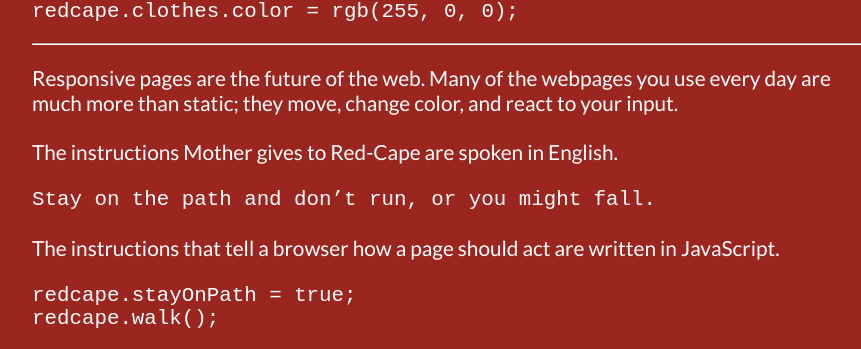
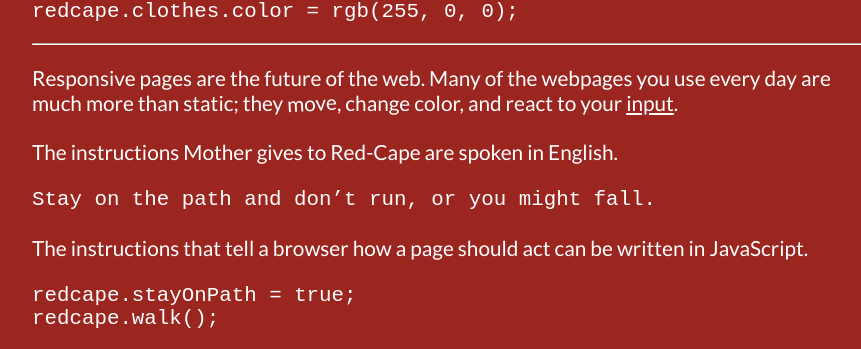
Before and after one commit to solanto/redcape.js, a Jekyll site: the page built from index.md, in a window 1280 px wide. Shown: the part 1044-1393 px from the top of the page, without its empty margins (192-1053 px from the left). Built offline with Jekyll 4.4.1, drawn with Linux system fonts in a browser that asks for light colours; some web fonts are replaced.

Commit message:
finalized welcome page

````diff
--- a/_layouts/welcome.html
+++ b/_layouts/welcome.html
@@ -30,8 +30,7 @@ DEALINGS IN THE SOFTWARE.
 	<meta charset="utf-8">
 
 	<link href="https://fonts.googleapis.com/icon?family=Material+Icons" rel="stylesheet">
-	<link rel="stylesheet" href="css/welcome.css" />
-	<script src="js/welcome.js"></script>
+	<link rel="stylesheet" href="css/welcome.css">
 
 	<body class="bright">
 		<figure class="intro">
@@ -61,4 +60,6 @@ DEALINGS IN THE SOFTWARE.
 			</div>
 		</article>
 	</body>
+
+	<script src="js/welcome.js"></script>
 </html>
--- a/_sass/colors.scss
+++ b/_sass/colors.scss
@@ -1,11 +1,12 @@
-$aubergine: #350C3A;
-$sky:       #0081B5;
-$grass:     #5D9148;
-$cedar:     #C05746;
-$teal:      #003B36;
-$paper:     #F0F1EB;
-$auburn:    #9B2620;
-$pacific:   #16BAC5;
-$cream:     #FFF8E8;
-$mint:      #03CEA4;
-$tangerine: #FB4D3D;
+$aubergine:  #350C3A;
+$sky:        #0081B5;
+$grass:      #5D9148;
+$cedar:      #C05746;
+$teal:       #003B36;
+$paper:      #F0F1EB;
+$auburn:     #9B2620;
+$pacific:    #16BAC5;
+$cream:      #FFF8E8;
+$mint:       #03CEA4;
+$tangerine:  #FB4D3D;
+$darkforest: #0A2421;
--- a/css/welcome.scss
+++ b/css/welcome.scss
@@ -48,14 +48,48 @@ $yellow:#FFDA00;
   justify-content: center;
   transition: opacity 0.5s;
   user-select: none;
+
+  &.downarrow {
+    opacity: 1;
+  }
+
+  &.arrowfade {
+    opacity: 0;
+  }
 }
 
-.downarrow {
-  opacity: 1;
+#move {
+  display: inline-block;
+  transition: transform 0.2s;
+
+  &.rotateleft {
+    transform: rotate(-3deg);
+  }
+
+  &.rotateright {
+    transform: rotate(3deg);
+  }
 }
 
-.arrowfade {
-  opacity: 0;
+#color {
+  transition: color 0.5s;
+  color: white;
+
+  &.mint {
+    transition: color 0s;
+    color: $mint;
+  }
+}
+
+#input {
+  text-decoration: underline;
+  cursor: pointer;
+  transition: transform, 0.2s;
+  display: inline-block;
+
+  &.stretch {
+    transform: scale(2.4, 0.7);
+  }
 }
 
 #title {
@@ -115,7 +149,7 @@ html, body {
 
 #img {
   position: relative;
-  background-color: #0A2421;
+  background-color: $darkforest;
   background-image: url(../images/foggywoods.jpg);
   background-position: center bottom;
   background-attachment: fixed;
@@ -125,7 +159,7 @@ html, body {
   height: 70vh;
   z-index: 1;
 
-  @media all and  (orientation:portrait) {
+  @media all and (orientation:portrait) {
     background-image: none;
     height: 12rem;
   }
@@ -142,6 +176,8 @@ html, body {
   // this container ensures that the #learnbutton won't flash between normal and :hover if it shrinks away from the cursor
 
   background-image: url(../images/foggywoods.jpg);
+  background-color: $darkforest;
+  background-attachment: fixed;
   background-position: center 90%;
   box-shadow: inset 0 0 0 8px $pacific;
   font-family: Overpass Mono, monospace;
--- a/index.md
+++ b/index.md
@@ -12,12 +12,12 @@ redcape.clothes.color = rgb(255, 0, 0);
 
 ---
 
-Responsive pages are the future of the web. Many of the webpages you use every day are much more than static; they <span id="move">move</span>, change <span id="color">color</span>, and react to your <span id="input">input</span>.
+Responsive pages are the future of the web. Many of the webpages you use every day are much more than static; they <span><span id="move">move</span></span>, change <span id="color">color</span>, and react to your <span id="input" onclick="stretchInput();">input</span>.
 
 The instructions Mother gives to Red-Cape are spoken in English.
 > Stay on the path and don't run, or you might fall.
 
-The instructions that tell a browser how a page should act are written in JavaScript.
+The instructions that tell a browser how a page should act can be written in JavaScript.
 ```javascript
 redcape.stayOnPath = true;
 redcape.walk();
--- a/js/welcome.js
+++ b/js/welcome.js
@@ -9,3 +9,33 @@ window.addEventListener("scroll", function(e) {
     // body.className = body.className.replace("muted", "bright");
   }
 });
+
+var moveRotation = -1; // start by going left
+var moveSpan = document.getElementById("move");
+moveSpan.className = "rotateleft";
+
+function rotateMove() {
+  if (moveRotation == 1) {
+    moveSpan.className = moveSpan.className.replace("rotateleft", "rotateright");
+    moveRotation = -1;
+  } else {
+    moveSpan.className = moveSpan.className.replace("rotateright", "rotateleft");
+    moveRotation = 1;
+  }
+}
+
+setInterval(rotateMove, 250);
+
+var colorSpan = document.getElementById("color");
+function colorBeat() {
+  colorSpan.className = "mint";
+  setTimeout(function() {colorSpan.className = "";}, 20);
+}
+
+setInterval(colorBeat, 1200);
+
+var inputSpan = document.getElementById("input");
+function stretchInput() {
+  inputSpan.className = "stretch";
+  setTimeout(function() {inputSpan.className = "";}, 500);
+}
````
Also changed, not shown: 3 other files.
